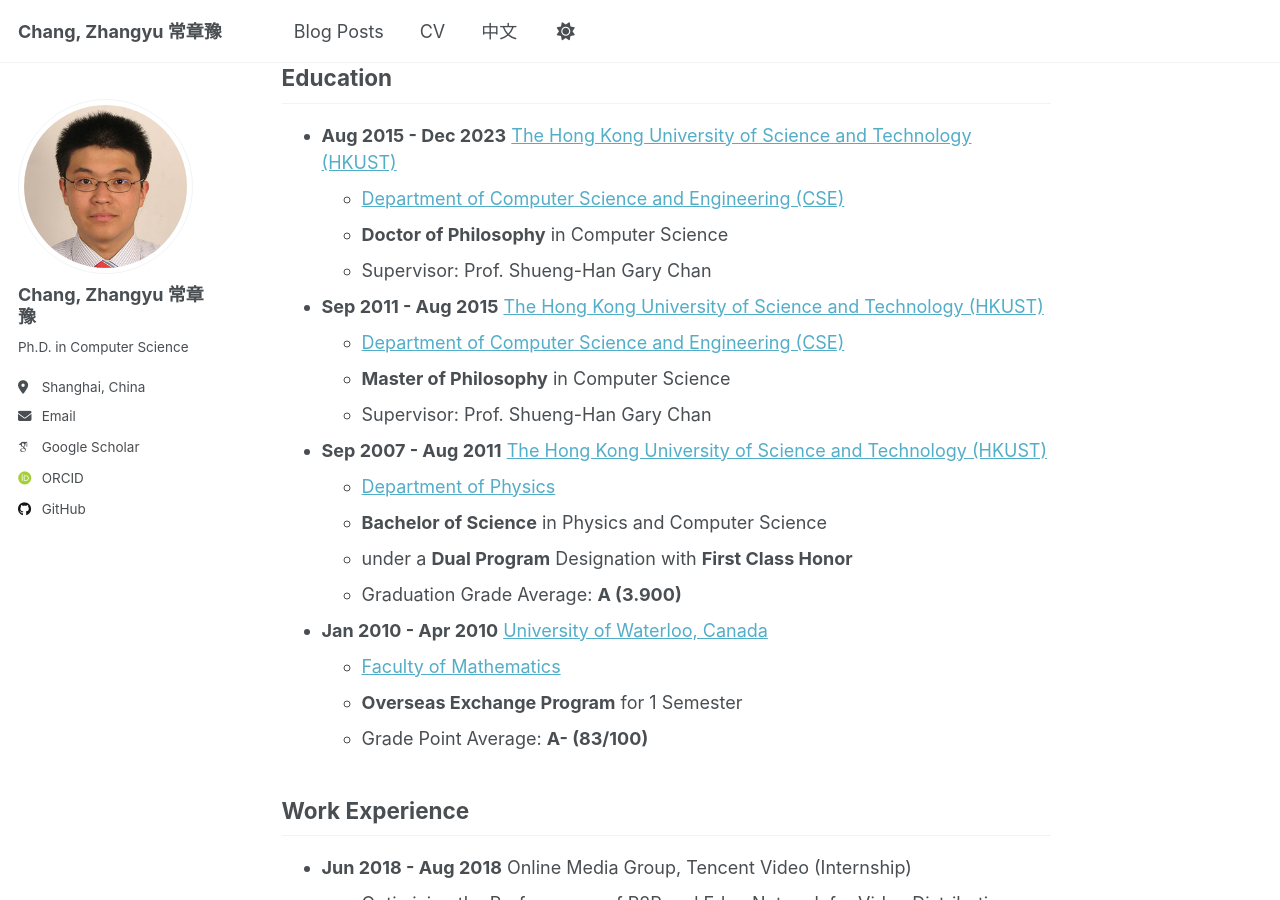
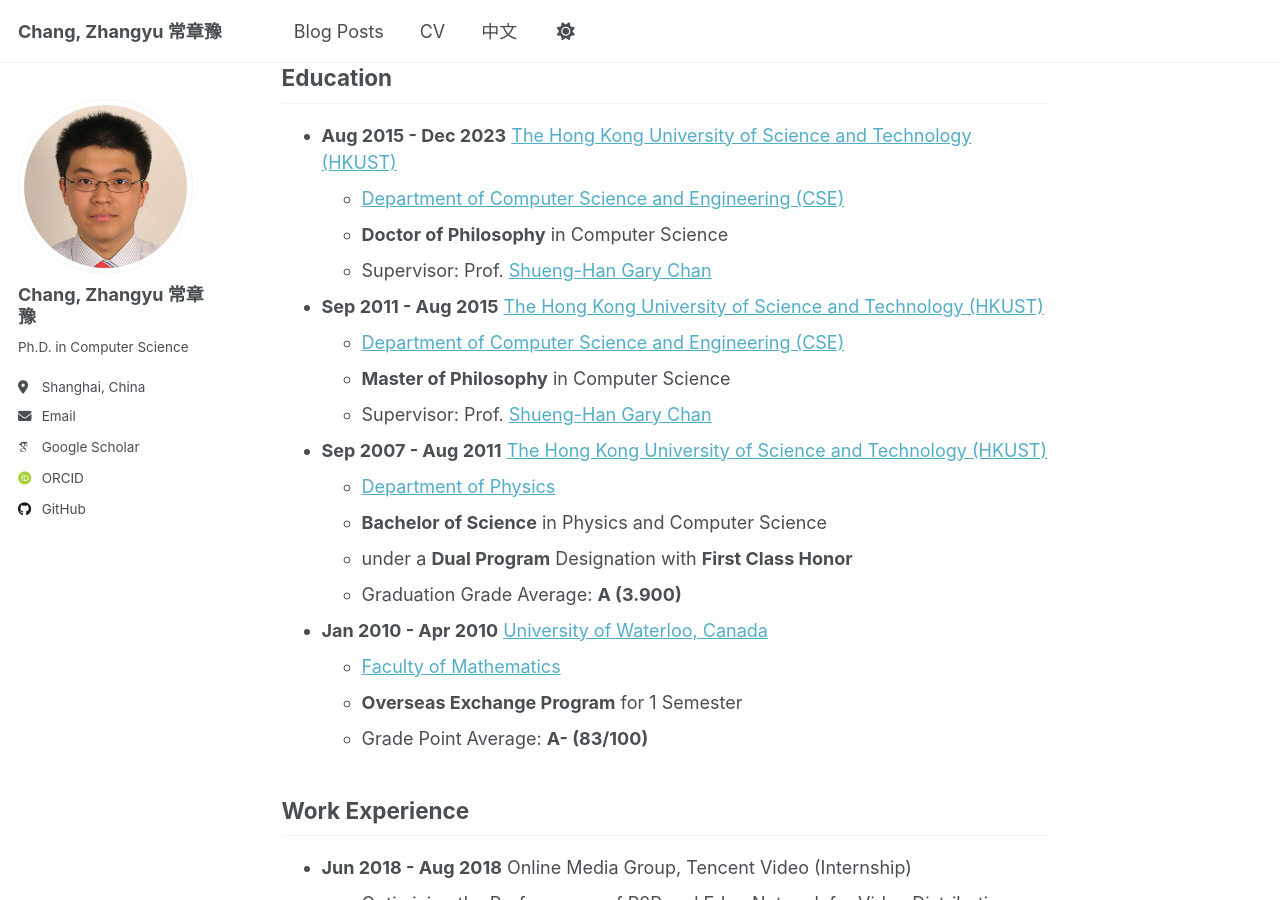
Before and after one commit to changzhangyu/changzhangyu.github.io, a Jekyll site: the page built from _pages/cv.md, in a window 1280 px wide and 900 px high, scrolled down 1016 px. Built offline with Jekyll 4.4.1, drawn with Linux system fonts in a browser that asks for light colours; some web fonts are replaced; part of the change alters nothing that is shown.

Commit message:
Add hyperlinks

```diff
--- a/_pages/cv.md
+++ b/_pages/cv.md
@@ -22,12 +22,12 @@ redirect_from:
 * **Aug 2015 - Dec 2023** [The Hong Kong University of Science and Technology (HKUST)](http://www.ust.hk/)
   * [Department of Computer Science and Engineering (CSE)](http://www.cse.ust.hk)
   * **Doctor of Philosophy** in Computer Science
-  * Supervisor: Prof. Shueng-Han Gary Chan
+  * Supervisor: Prof. [Shueng-Han Gary Chan](http://www.cse.ust.hk/~gchan/)
 
 * **Sep 2011 - Aug 2015** [The Hong Kong University of Science and Technology (HKUST)](http://www.ust.hk/)
   * [Department of Computer Science and Engineering (CSE)](http://www.cse.ust.hk)
   * **Master of Philosophy** in Computer Science
-  * Supervisor: Prof. Shueng-Han Gary Chan
+  * Supervisor: Prof. [Shueng-Han Gary Chan](http://www.cse.ust.hk/~gchan/)
 
 * **Sep 2007 - Aug 2011** [The Hong Kong University of Science and Technology (HKUST)](http://www.ust.hk/)
   * [Department of Physics](http://physics.ust.hk/)
```
